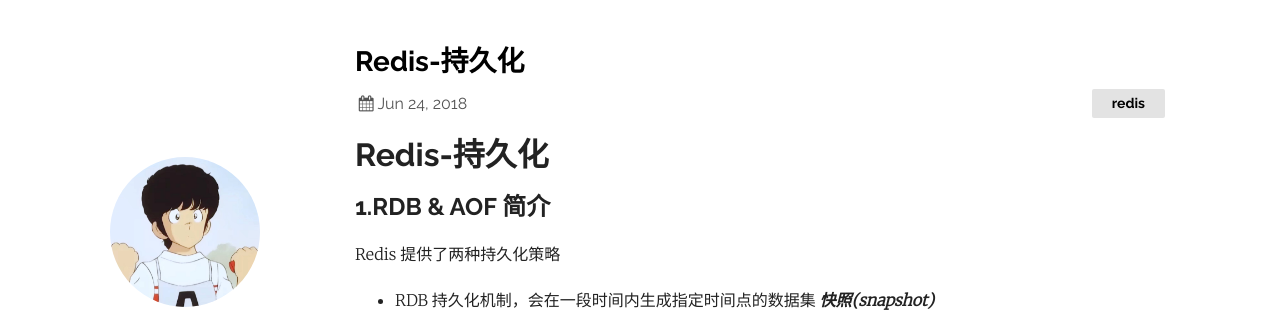
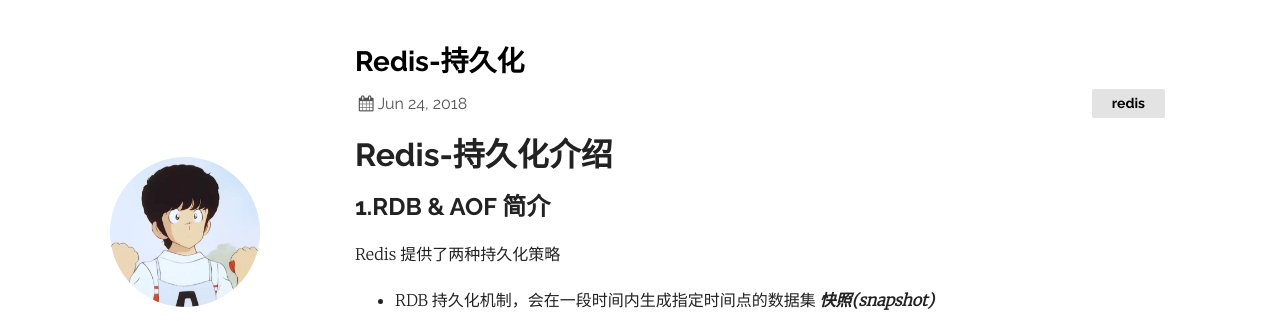
Before and after one commit to jelinet/jelinet.github.io, a Jekyll site: the page built from _posts/2018-06-24-redis笔记-持久化.markdown, in a window 1280 px wide and 900 px high. Shown: the top 321 px of the window. Built offline with Jekyll 4.4.1, drawn with Linux system fonts in a browser that asks for light colours.

Commit message:
Update title of Redis persistence notes

```diff
--- a/_posts/2018-06-24-redis笔记-持久化.markdown
+++ b/_posts/2018-06-24-redis笔记-持久化.markdown
@@ -5,7 +5,7 @@
 categories: redis
 typora-root-url: ./image
 ---
-# Redis-持久化
+# Redis-持久化介绍
 ## 1.RDB & AOF 简介
 
 Redis 提供了两种持久化策略
```
